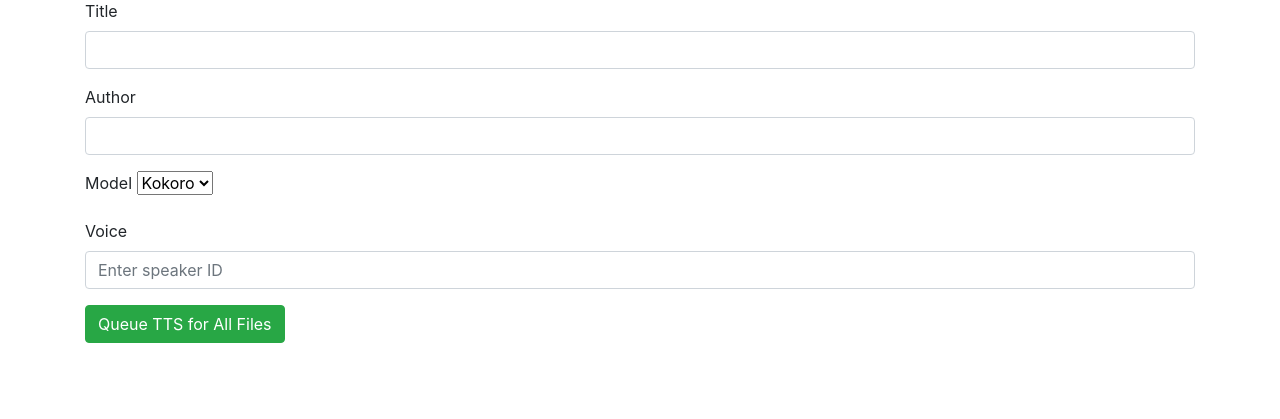
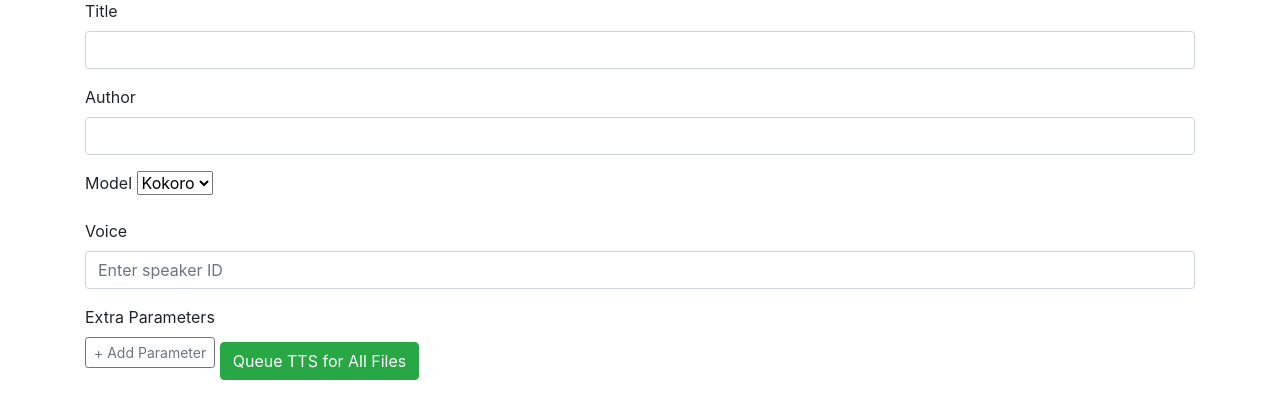
Before and after one commit to staticresponse/Narrator, a Flask app: page /tts-all-form in a window 1280 px wide. Shown: the part 177-596 px from the top of the page. Run offline with Flask 3, Linux system fonts and the light colour scheme; some libraries are stand-ins or nearby versions.

Commit message:
app support for additional optional keys

```diff
--- a/app.py
+++ b/app.py
@@ -140,6 +140,11 @@ def generate_tts():
         'voice': voice
     }
 
+    extra_keys = request.form.getlist('extra_keys[]')
+    extra_values = request.form.getlist('extra_values[]')
+    extra_args = {k: v for k, v in zip(extra_keys, extra_values) if k.strip()}
+    config.update(extra_args)
+
     try:
         # Create generator and run
         tts_generator = KokoroGenerator(config)
@@ -183,6 +188,10 @@ def add_to_queue():
             "subject": subject,
             "voice": voice
         }
+        extra_keys = request.form.getlist('extra_keys[]')
+        extra_values = request.form.getlist('extra_values[]')
+        extra_args = {k: v for k, v in zip(extra_keys, extra_values) if k.strip()}
+        config.update(extra_args)
 
         # Create TTS task and enqueue it
         tts_task = KokoroGenerator(config)
@@ -229,6 +238,10 @@ def generate_tts_all():
             "subject": subject,
             "voice": voice
         }
+        extra_keys = request.form.getlist('extra_keys[]')
+        extra_values = request.form.getlist('extra_values[]')
+        extra_args = {k: v for k, v in zip(extra_keys, extra_values) if k.strip()}
+        config.update(extra_args)
 
         try:
             tts_task = KokoroGenerator(config)
--- a/templates/tts_all_form.html
+++ b/templates/tts_all_form.html
@@ -10,10 +10,12 @@
             <label for="title" class="form-label">Title</label>
             <input type="text" id="title" name="title" class="form-control" required>
         </div>
+
         <div class="mb-3">
             <label for="author" class="form-label">Author</label>
             <input type="text" id="author" name="author" class="form-control" required>
         </div>
+
         <div class="mb-3">
             <label for="model" class="form-label">Model</label>
             <select id="model" name="model" class="form-select" required>
@@ -22,12 +24,38 @@
                 {% endfor %}
             </select>
         </div>
+
         <div class="mb-3">
             <label for="voice" class="form-label">Voice</label>
             <input type="text" id="voice" name="voice" class="form-control" placeholder="Enter speaker ID" required>
         </div>
 
+        <!-- 🔽 Dynamic Key-Value Fields Section -->
+        <div id="extra-fields-container">
+            <label class="form-label">Extra Parameters</label>
+        </div>
+        <button type="button" class="btn btn-outline-secondary btn-sm mb-3" onclick="addExtraField()">+ Add Parameter</button>
+
         <button type="submit" class="btn btn-success">Queue TTS for All Files</button>
     </form>
 </div>
+
+<!-- JS for dynamic fields -->
+<script>
+function addExtraField() {
+    const container = document.getElementById('extra-fields-container');
+    const wrapper = document.createElement('div');
+    wrapper.classList.add('row', 'mb-2');
+
+    wrapper.innerHTML = `
+        <div class="col">
+            <input type="text" name="extra_keys[]" class="form-control" placeholder="Key">
+        </div>
+        <div class="col">
+            <input type="text" name="extra_values[]" class="form-control" placeholder="Value">
+        </div>
+    `;
+    container.appendChild(wrapper);
+}
+</script>
 {% endblock %}
```
Also changed, not shown: templates/tts_form.html (+32 -0 lines). Lines whose indentation alone changed are shown as unchanged.
